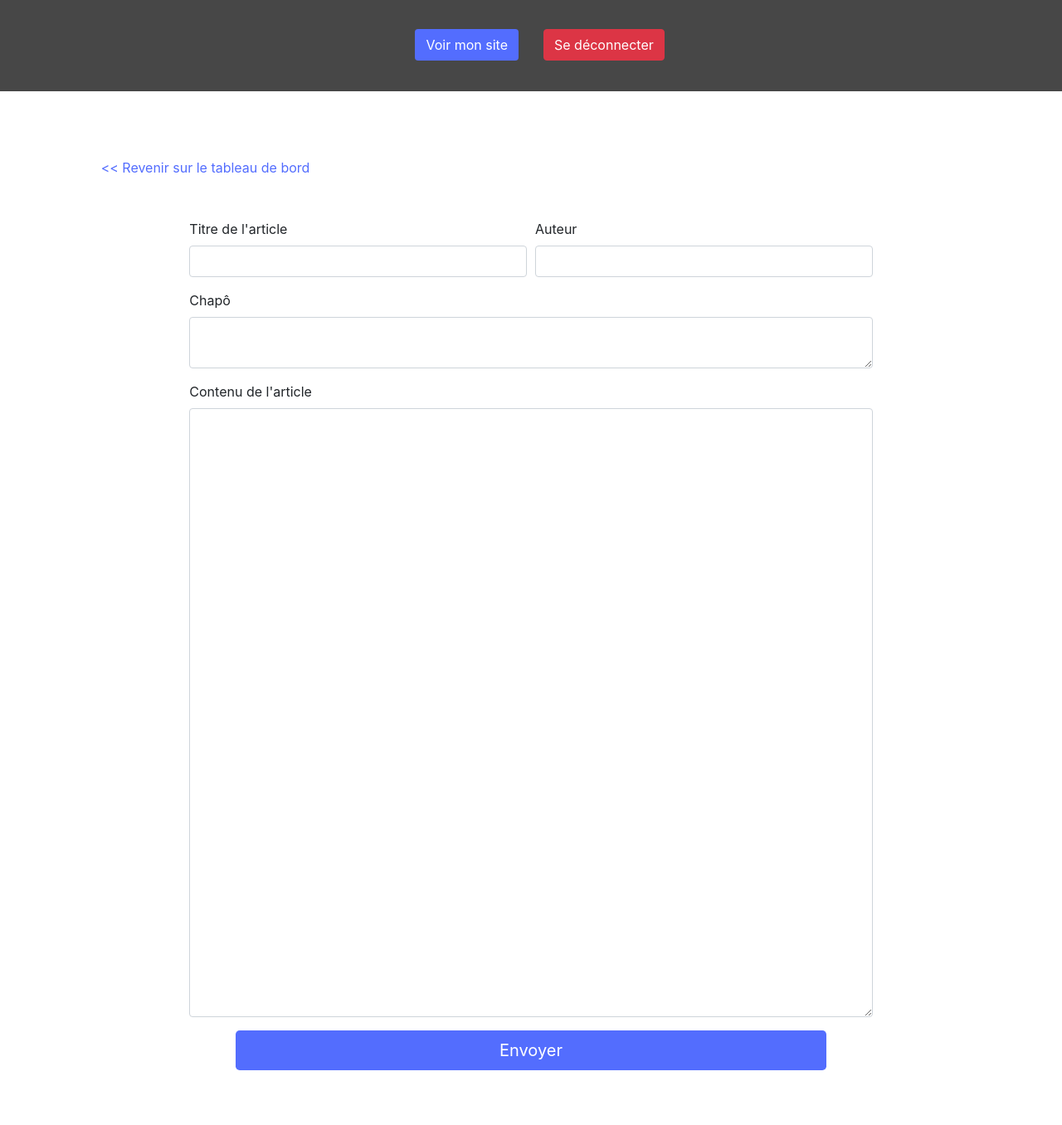
After one commit to ahmedbouras/OC_P5, a PHP site: page /view/dashboardPostView.php in a window 1280 px wide. The commit adds this page. Shown: the whole page at 83% size. Run offline with PHP 8.4, Linux system fonts and the light colour scheme.

Commit message:
dashboardPost : creation of form to create or modify a post

```diff
--- a/controller/backend.php
+++ b/controller/backend.php
@@ -4,3 +4,7 @@ function dashboard()
 {
     require 'view/dashboardView.php';
 }
+function dashboardPost()
+{
+    require 'view/dashboardPostView.php';
+}
--- /dev/null
+++ b/public/css/dashboardPost.css
@@ -0,0 +1,10 @@
+form {
+    margin-top: 50px;
+    margin-bottom: 50px;
+}
+a {
+    color: #536dfe;
+}
+a:hover {
+    color: #536dfe;
+}
--- /dev/null
+++ b/view/dashboardPostView.php
@@ -0,0 +1,40 @@
+<?php
+$css = "public/css/dashboardPost.css";
+$title = "Article";
+ob_start()
+?>
+
+<div id="bloc-dashboard" class="row">
+    <div class="offset-sm-1 col-sm-10">
+        <a href="index.php?dashboard"><< Revenir sur le tableau de bord</a>
+    </div class="row">
+        <form action="index.php?dashboardPost" method="post" class="offset-sm-1 col-sm-10 offset-md-2 col-md-8">
+            <div class="form-row">
+                <div class="col form-group">
+                    <label for="">Titre de l'article</label>
+                    <input type="text" class="form-control" name="title">
+                </div>
+                <div class="col form-group">
+                    <label for="">Auteur</label>
+                    <input type="text" class="form-control" name="author">
+                </div>
+            </div>
+            <div class="form-group">
+                <label for="">Chapô</label>
+                <textarea class="form-control" id="" rows="2" name="chapo"></textarea>
+            </div>
+            <div class="form-group">
+                <label for="">Contenu de l'article</label>
+                <div class="form-group">
+                <textarea class="form-control" id="" rows="30" name="content"></textarea>
+            </div>
+            <div class="row">
+                <button type="submit" class="btn btn-primary-custom btn-lg offset-1 col-10">Envoyer</button>
+            </div>
+        </form>
+</div>
+
+<?php
+$content = ob_get_clean();
+require 'templates/backend.php';
+?>
--- a/view/dashboardView.php
+++ b/view/dashboardView.php
@@ -19,10 +19,10 @@ ob_start()
                 <p>Nombre de commentaires en attentes de validation : </p>
             </div>
             <div class="tab-pane fade" id="nav-profile" role="tabpanel" aria-labelledby="nav-profile-tab">
-                <a href="index.php?createPost" class="btn btn-outline-primary-custom">Créer un article</a>
+                <a href="index.php?dashboardPost" class="btn btn-outline-primary-custom">Créer un article</a>
                 <div class="bloc-data">
                     <p> <strong>Titre article</strong></p>
-                    <a href="index.php?modifyPost" class="modify">Modifier</a>
+                    <a href="index.php?dashboardPost" class="modify">Modifier</a>
                     <a href="index.php?deletePost" class="delete">Supprimer</a>
                 </div>
             </div>
```
Also changed, not shown: index.php (+8 -4 lines).
